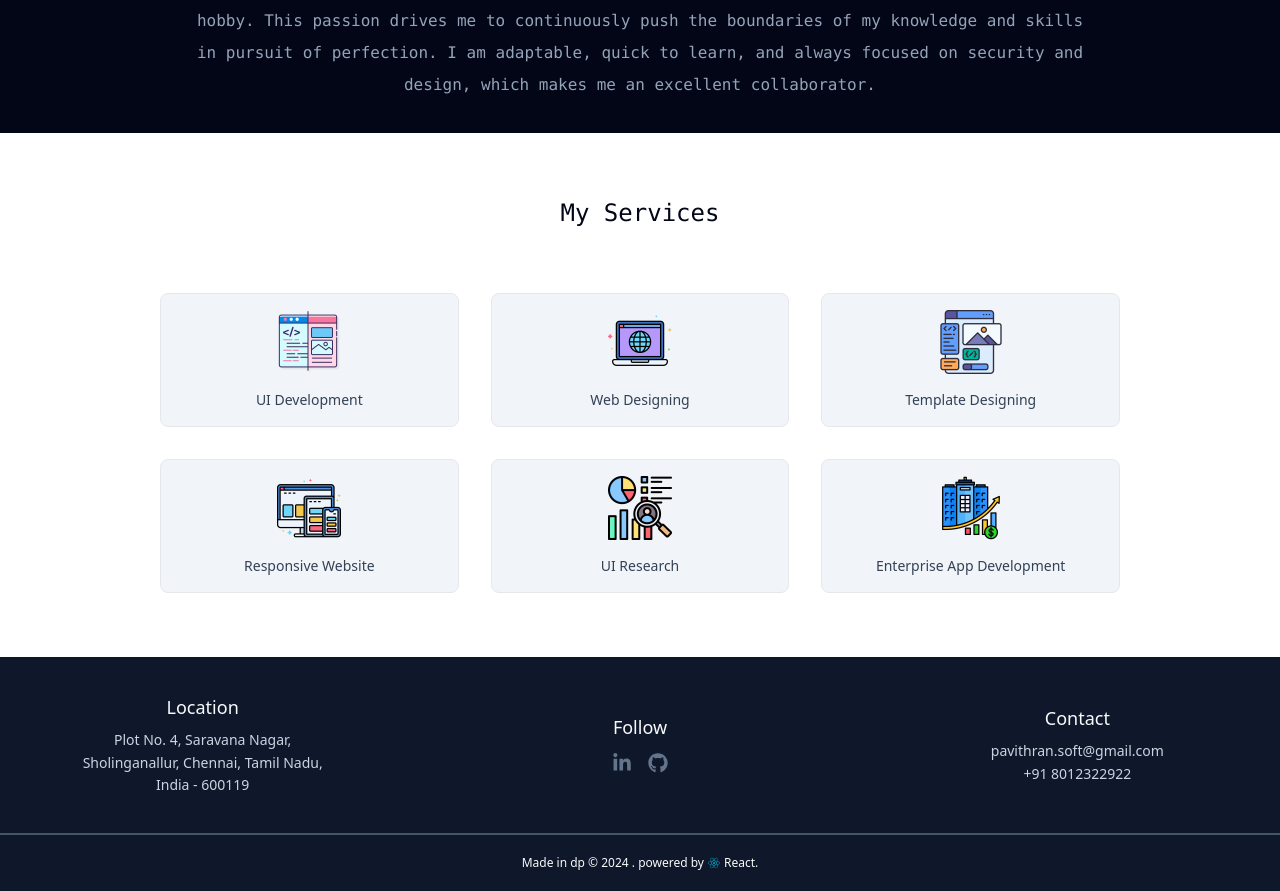
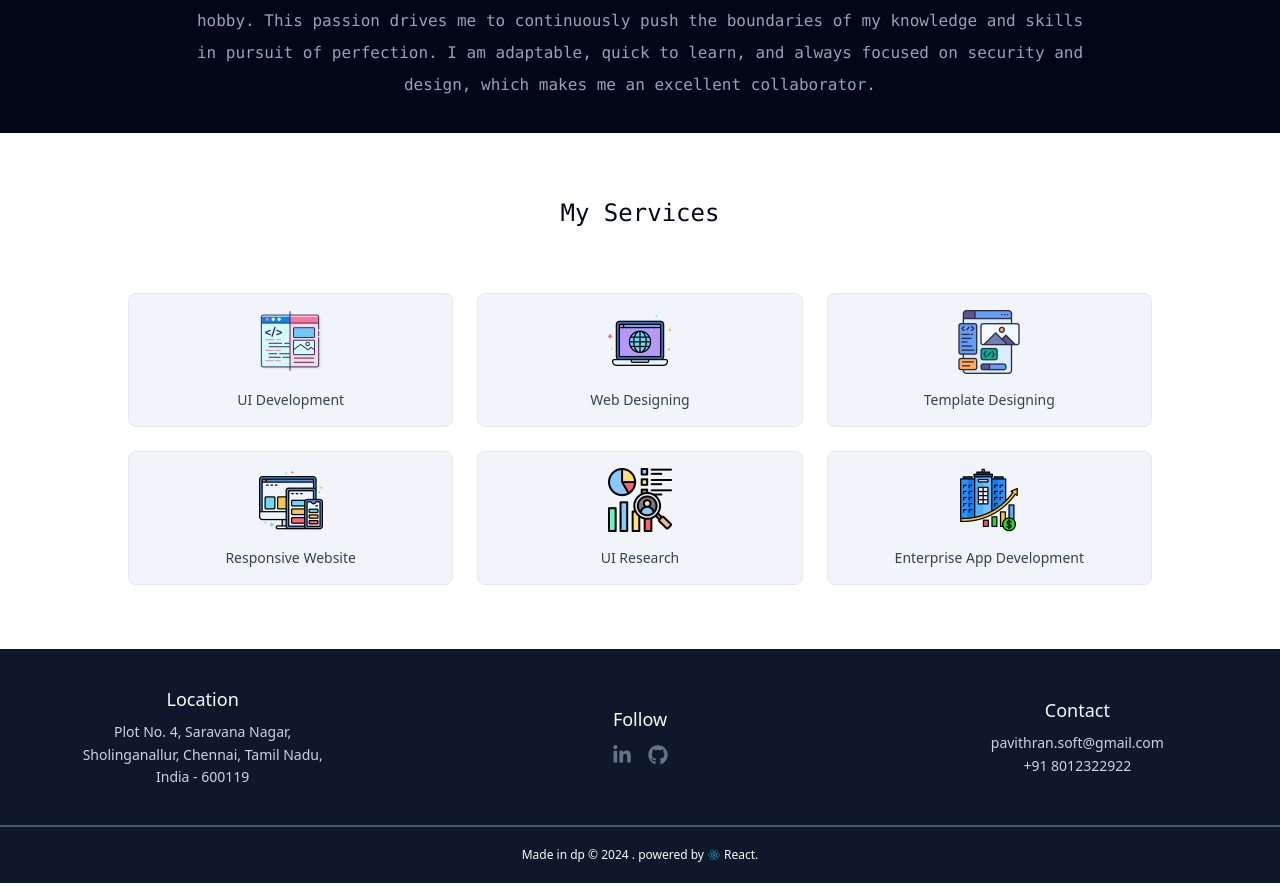
Before and after one commit to pavithransoft/pavi, a React (Vite) app: page / in a window 1280 px wide. Shown: the part 1365-2256 px from the top of the page. Built offline with nearby package versions, Linux system fonts and the light colour scheme.

Commit message:
updated commit

```diff
--- a/src/pages/Home.jsx
+++ b/src/pages/Home.jsx
@@ -44,11 +44,11 @@ const Home = () => {
           collaborator.
         </p>
       </div>
-      <div className="w-3/4 m-auto">
+      <div className="w-4/5 m-auto">
         <h2 className="text-center text-xl sm:text-2xl font-mono text-slate-950 py-16">
           My Services
         </h2>
-        <div className="grid grid-cols-2 sm:grid-cols-3 place-items-center gap-8">
+        <div className="grid grid-cols-2 sm:grid-cols-3 place-items-center gap-6">
           {services.map((service, index) => (
             <div
               key={index}
```
